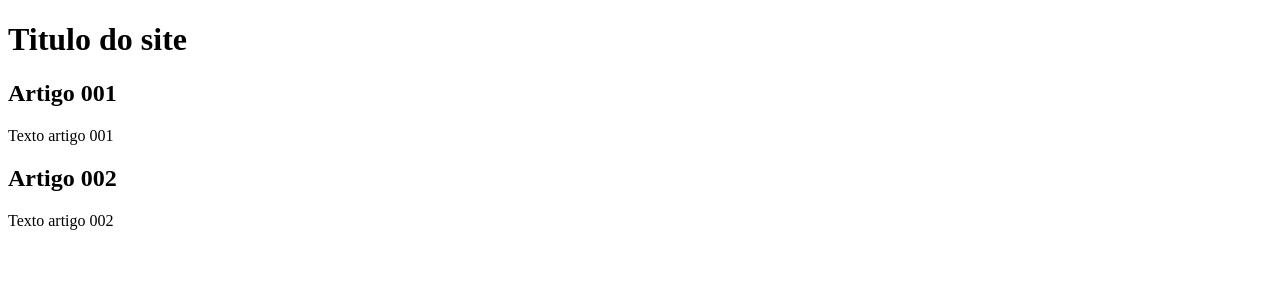
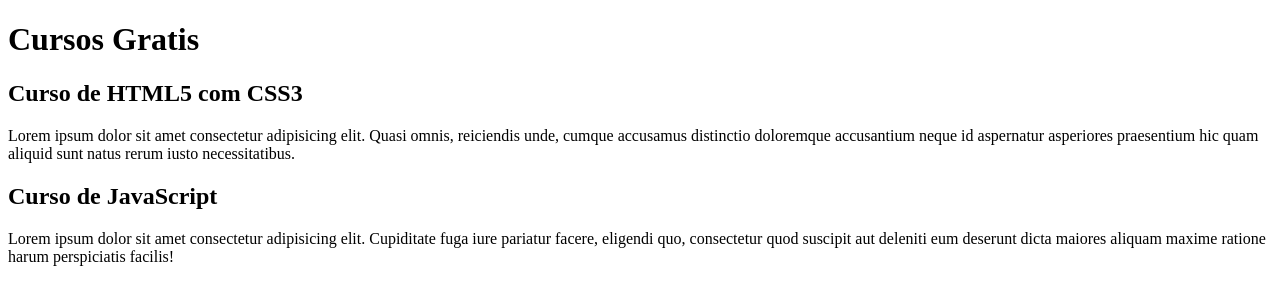
Before and after one commit to marceelogoncalvees/projeto-site, a plain HTML site: page index.html in a window 1280 px wide. Drawn offline with Linux system fonts and the light colour scheme.

Commit message:
comecei a escrever conteudo

```diff
--- a/index.html
+++ b/index.html
@@ -8,16 +8,16 @@
 <body>
     <main>
         <header>
-            <h1>Titulo do site</h1>
+            <h1>Cursos Gratis</h1>
         </header>
     </main>
     <article>
-        <h2>Artigo 001</h2>
-        <p>Texto artigo 001</p>
+        <h2>Curso de HTML5 com CSS3</h2>
+        <p>Lorem ipsum dolor sit amet consectetur adipisicing elit. Quasi omnis, reiciendis unde, cumque accusamus distinctio doloremque accusantium neque id aspernatur asperiores praesentium hic quam aliquid sunt natus rerum iusto necessitatibus.</p>
     </article>
     <article>
-        <h2>Artigo 002</h2>
-        <p>Texto artigo 002</p>
+        <h2>Curso de JavaScript</h2>
+        <p>Lorem ipsum dolor sit amet consectetur adipisicing elit. Cupiditate fuga iure pariatur facere, eligendi quo, consectetur quod suscipit aut deleniti eum deserunt dicta maiores aliquam maxime ratione harum perspiciatis facilis!</p>
     </article>
 </body>
 </html>
```
